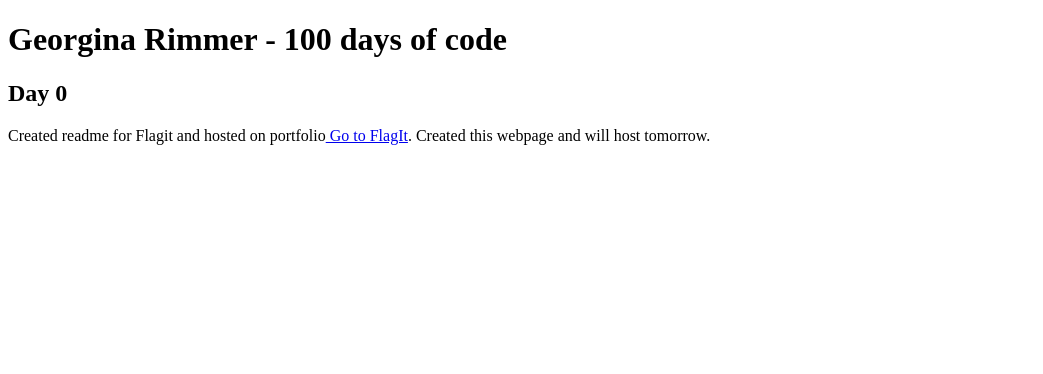
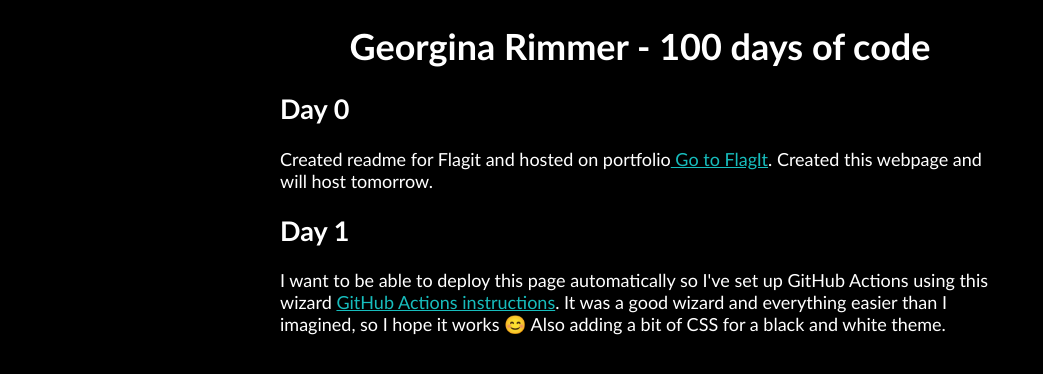
Before and after one commit to Georgie-x/100-days-of-code, a React (Vite) app: page / in a window 1280 px wide. Shown: the top 374 px of the page, without its empty margins (0-1043 px from the left). Built offline with nearby package versions, Linux system fonts and the light colour scheme.

Commit message:
added some CSS and day 2

```diff
--- a/src/App.tsx
+++ b/src/App.tsx
@@ -1,4 +1,3 @@
-
 function App() {
 	return (
 		<div>
@@ -6,7 +5,13 @@ function App() {
 			<h2>Day 0</h2>
 			<p>
 				Created readme for Flagit and hosted on portfolio
-				<a href='www.flagit.georgiex.co.uk'> Go to FlagIt</a>. Created this webpage and will host tomorrow.
+				<a href='www.flagit.georgiex.co.uk'> Go to FlagIt</a>. Created this webpage and will host
+				tomorrow.
+			</p>
+			<h2>Day 1</h2>
+			<p>
+				I want to be able to deploy this page automatically so I've set up GitHub Actions using this
+				wizard <a href='https://github.com/marketplace/actions/deploy-to-hostinger'>GitHub Actions instructions</a>. It was a good wizard and everything easier than I imagined, so I hope it works &#128522; Also adding a bit of CSS for a black and white theme.
 			</p>
 		</div>
 	)
--- a/src/index.css
+++ b/src/index.css
@@ -0,0 +1,16 @@
+body {
+	background-color: black;
+	color: white;
+	max-width: 720px;
+	margin: auto;
+	font-size: 18px;
+	font-family: "Gill Sans", "Gill Sans MT", Calibri, "Trebuchet MS", sans-serif;
+}
+
+a {
+	color: rgb(23, 189, 189);
+}
+
+h1{
+    text-align: center;
+}
```
